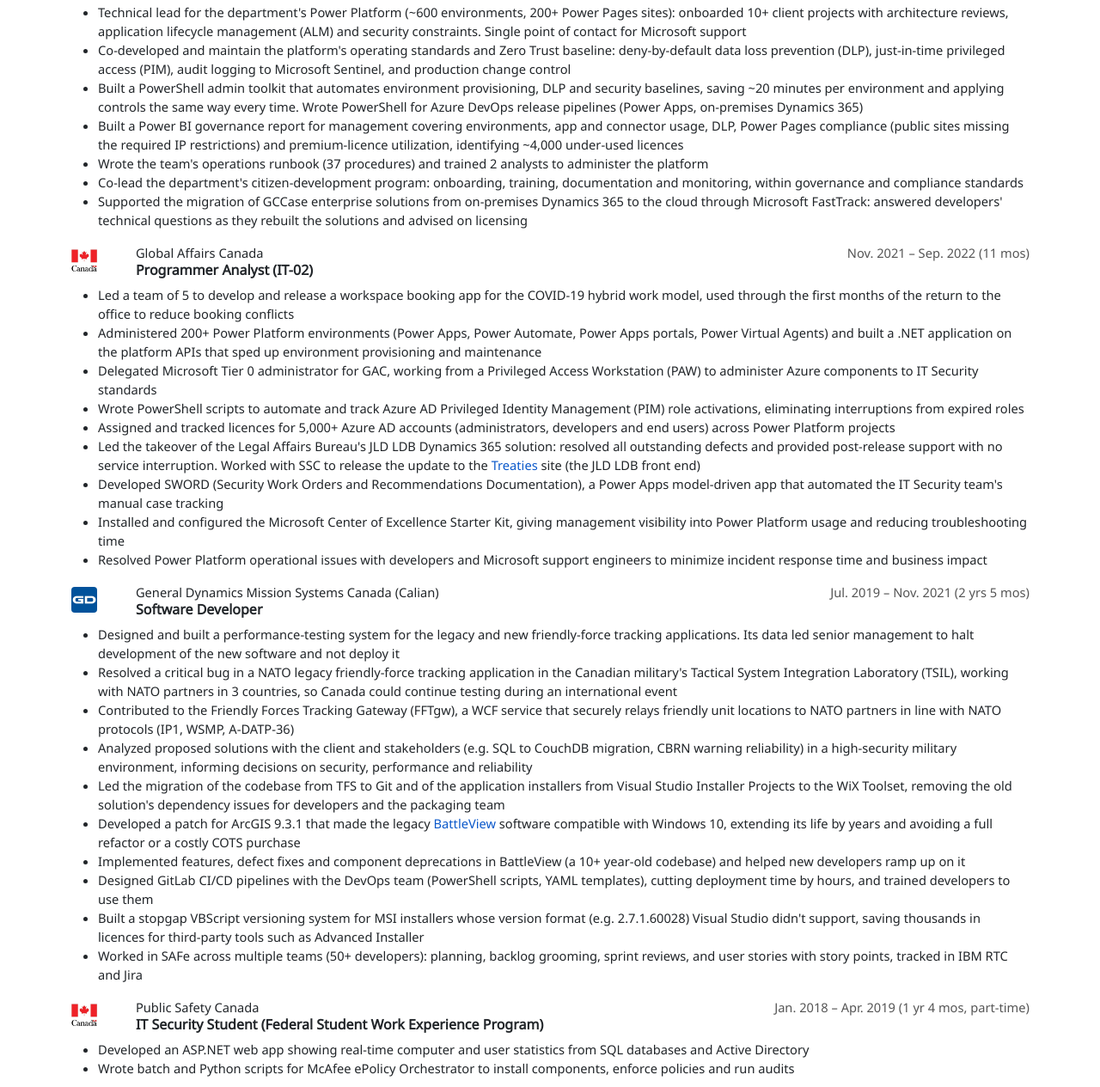
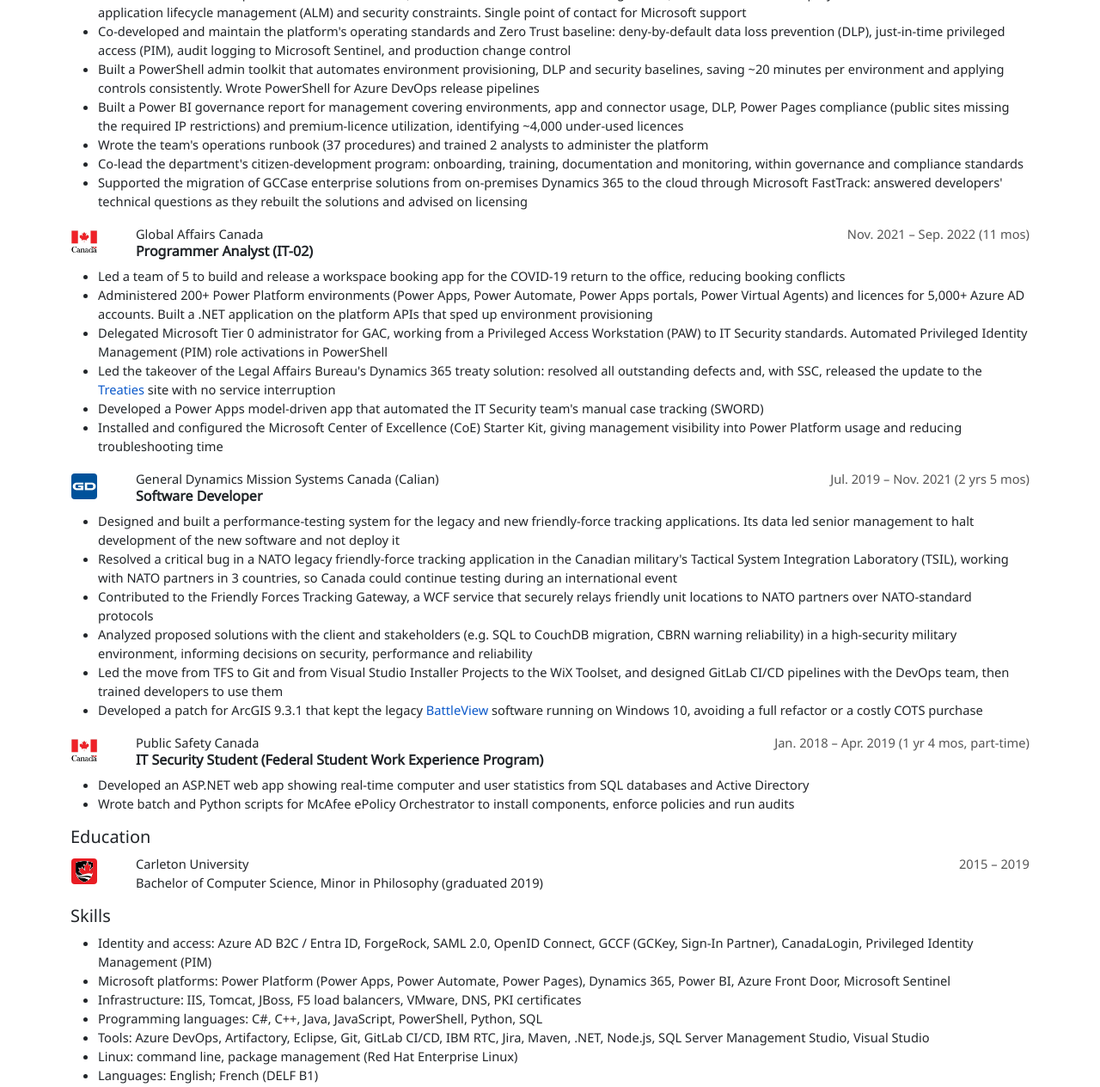
Before and after one commit to luvaihassanali/portfolio, a website: page cv/cv.html in a window 1280 px wide. Shown: the part 1048-2313 px from the top of the page at 86% size. Drawn offline with Linux system fonts and the light colour scheme.

Commit message:
Polish the CV: trim earlier roles and shorten bullets

```diff
--- a/cv/cv.html
+++ b/cv/cv.html
@@ -76,7 +76,7 @@
         <div class="row">
             <div class="col">
                 <h5>Summary</h5>
-                <p>IT professional with 7+ years in the Government of Canada and defence sectors, currently a Technical Advisor (IT-03) at Global Affairs Canada. Technical lead for the department's enterprise identity platform (Azure AD B2C, federated with the GC Credential Federation (GCCF / GCKey) and CanadaLogin over OpenID Connect), including its migration off ForgeRock, and for its Power Platform service. Advise the Director and Deputy Director on architecture, security and licensing, including a licensing change that saves $3M a year, and work with Shared Services Canada (SSC), Microsoft and partner departments to keep critical services running for 50,000+ users.</p>
+                <p>IT professional with 7+ years in the Government of Canada and defence sectors, currently a Technical Advisor (IT-03) at Global Affairs Canada. Technical lead for the department's Azure AD B2C identity platform, including its migration off ForgeRock, and for its Power Platform service. Advise the Director and Deputy Director on architecture, security and licensing, including a licensing change that saves $3M a year, and work with Shared Services Canada (SSC), Microsoft and partner departments to keep critical services running for 50,000+ users.</p>
                 <p><strong>Security clearance:</strong> Secret</p>
             </div>
         </div>
@@ -113,17 +113,18 @@
                 <div class="row">
                     <div class="col">
                         <ul>
-                            <li>Advise the Director, the Deputy Director and the Business Relationship Management team on identity, cloud-platform architecture, licensing and security risk. Prepared the options analysis for moving Azure AD B2C to Entra External ID (deadlines, sequencing, trade-offs), which led the department to prioritize CanadaLogin and defer the B2C migration</li>
+                            <li>Advise the Director, the Deputy Director and the Business Relationship Management team on identity, cloud-platform architecture, licensing and security risk</li>
+                            <li>Prepared the options analysis for moving Azure AD B2C to Entra External ID (deadlines, sequencing, trade-offs), which led the department to prioritize CanadaLogin and defer the migration</li>
                             <li>Recommended and carried out a licensing change that moved 5,000 users from $60 Case Management to $10 Power Apps Premium licences (per user per month), saving $3M a year</li>
-                            <li>Represent GAC to SSC, Microsoft, the GCCF / CanadaLogin service and vendors. Authorized technical representative to the GCKey, Interac and CanadaLogin Level 2 (technical) service desks</li>
+                            <li>Represent GAC to SSC, Microsoft, the GC Credential Federation (GCCF), CanadaLogin and vendors. Authorized technical representative to the GCKey, Interac and CanadaLogin Level 2 (technical) service desks</li>
                             <li>Liaison to the Enterprise Architecture committee, the Cloud First Initiative and the Technical Working Group. Maintain the Power Platform Authority to Operate (ATO) documentation and guide development teams through their ATOs</li>
                             <li>Acting Deputy Director (IT-04) for 2 months in 2024 (January and September): oversaw daily operations and a team of 8 and handled senior-management requests with no disruption to operations or timelines</li>
                         </ul>
                         <h6>Identity and Access Management: ForgeRock Enterprise Access Management (EAM) to Azure AD B2C<br></h6>
                         <ul>
-                            <li>Technical lead for moving 5 applications and 50,000+ users, including SSC critical applications (<a href="https://www.neics-nscei.canada.ca/" target="_blank">NEICS</a>, <a href="https://www.nexcol-nceel.canada.ca/" target="_blank">New EXCOL</a>), off the on-premises ForgeRock EAM platform to Azure AD B2C. Met the May 2025 decommissioning deadline, saving $300k a year in licences and avoiding ~$1M in server upgrades</li>
-                            <li>Designed the Azure AD B2C architecture: 5 tenants behind Azure Front Door, federated with GCCF (GCKey / Sign-In Partner) and CanadaLogin over OpenID Connect, serving 10 applications (5 web applications and 5 Power Pages sites)</li>
-                            <li>Built and maintain a policy-as-code repository and reference implementation (custom policies templated per tenant, a hardened ASP.NET reference application and 5 onboarding guides) used by 8 application teams, including all 5 EAM migrations and GAC's first CanadaLogin application</li>
+                            <li>Technical lead for moving 5 applications (including SSC's <a href="https://www.neics-nscei.canada.ca/" target="_blank">NEICS</a> and <a href="https://www.nexcol-nceel.canada.ca/" target="_blank">New EXCOL</a>) and 50,000+ users off ForgeRock EAM to Azure AD B2C, meeting the May 2025 decommissioning deadline. Saves $300K a year in licences and avoided ~$1M in server upgrades</li>
+                            <li>Designed the Azure AD B2C architecture: 5 tenants behind Azure Front Door, federated with GCCF (GCKey / Sign-In Partner) and CanadaLogin over OpenID Connect, serving 10 applications (5 web, 5 Power Pages)</li>
+                            <li>Built and maintain a policy-as-code repository and reference implementation (per-tenant policy templates, a hardened ASP.NET reference app, 5 onboarding guides) used by 8 application teams, including GAC's first CanadaLogin application</li>
                             <li>Own production releases of the B2C custom policies: reproducible builds, regression checks, and safeguards that keep existing users matched to their accounts</li>
                             <li>Applied privacy by design: minimized personal information in tokens and the directory, documented the pseudonymous trust model for client teams, and drafted GAC's response to the CanadaLogin provider's privacy review</li>
                             <li>Ran the dual-data-centre EAM platform (F5, VMware) with 100% availability outside maintenance windows for 2+ years: monthly patching with IT Security, certificate lifecycle, the LDAP export for the migration, and decommissioning</li>
@@ -133,7 +134,7 @@
                         <ul>
                             <li>Technical lead for the department's Power Platform (~600 environments, 200+ Power Pages sites): onboarded 10+ client projects with architecture reviews, application lifecycle management (ALM) and security constraints. Single point of contact for Microsoft support</li>
                             <li>Co-developed and maintain the platform's operating standards and Zero Trust baseline: deny-by-default data loss prevention (DLP), just-in-time privileged access (PIM), audit logging to Microsoft Sentinel, and production change control</li>
-                            <li>Built a PowerShell admin toolkit that automates environment provisioning, DLP and security baselines, saving ~20 minutes per environment and applying controls the same way every time. Wrote PowerShell for Azure DevOps release pipelines (Power Apps, on-premises Dynamics 365)</li>
+                            <li>Built a PowerShell admin toolkit that automates environment provisioning, DLP and security baselines, saving ~20 minutes per environment and applying controls consistently. Wrote PowerShell for Azure DevOps release pipelines</li>
                             <li>Built a Power BI governance report for management covering environments, app and connector usage, DLP, Power Pages compliance (public sites missing the required IP restrictions) and premium-licence utilization, identifying ~4,000 under-used licences</li>
                             <li>Wrote the team's operations runbook (37 procedures) and trained 2 analysts to administer the platform</li>
                             <li>Co-lead the department's citizen-development program: onboarding, training, documentation and monitoring, within governance and compliance standards</li>
@@ -151,15 +152,12 @@
                 <div class="row">
                     <div class="col">
                         <ul>
-                            <li>Led a team of 5 to develop and release a workspace booking app for the COVID-19 hybrid work model, used through the first months of the return to the office to reduce booking conflicts</li>
-                            <li>Administered 200+ Power Platform environments (Power Apps, Power Automate, Power Apps portals, Power Virtual Agents) and built a .NET application on the platform APIs that sped up environment provisioning and maintenance</li>
-                            <li>Delegated Microsoft Tier 0 administrator for GAC, working from a Privileged Access Workstation (PAW) to administer Azure components to IT Security standards</li>
-                            <li>Wrote PowerShell scripts to automate and track Azure AD Privileged Identity Management (PIM) role activations, eliminating interruptions from expired roles</li>
-                            <li>Assigned and tracked licences for 5,000+ Azure AD accounts (administrators, developers and end users) across Power Platform projects</li>
-                            <li>Led the takeover of the Legal Affairs Bureau's JLD LDB Dynamics 365 solution: resolved all outstanding defects and provided post-release support with no service interruption. Worked with SSC to release the update to the <a href="https://treaty-accord.gc.ca" target="_blank">Treaties</a> site (the JLD LDB front end)</li>
-                            <li>Developed SWORD (Security Work Orders and Recommendations Documentation), a Power Apps model-driven app that automated the IT Security team's manual case tracking</li>
-                            <li>Installed and configured the Microsoft Center of Excellence Starter Kit, giving management visibility into Power Platform usage and reducing troubleshooting time</li>
-                            <li>Resolved Power Platform operational issues with developers and Microsoft support engineers to minimize incident response time and business impact</li>
+                            <li>Led a team of 5 to build and release a workspace booking app for the COVID-19 return to the office, reducing booking conflicts</li>
+                            <li>Administered 200+ Power Platform environments (Power Apps, Power Automate, Power Apps portals, Power Virtual Agents) and licences for 5,000+ Azure AD accounts. Built a .NET application on the platform APIs that sped up environment provisioning</li>
+                            <li>Delegated Microsoft Tier 0 administrator for GAC, working from a Privileged Access Workstation (PAW) to IT Security standards. Automated Privileged Identity Management (PIM) role activations in PowerShell</li>
+                            <li>Led the takeover of the Legal Affairs Bureau's Dynamics 365 treaty solution: resolved all outstanding defects and, with SSC, released the update to the <a href="https://treaty-accord.gc.ca" target="_blank">Treaties</a> site with no service interruption</li>
+                            <li>Developed a Power Apps model-driven app that automated the IT Security team's manual case tracking (SWORD)</li>
+                            <li>Installed and configured the Microsoft Center of Excellence (CoE) Starter Kit, giving management visibility into Power Platform usage and reducing troubleshooting time</li>
                         </ul>
                     </div>
                 </div>
@@ -175,14 +173,10 @@
                         <ul>
                             <li>Designed and built a performance-testing system for the legacy and new friendly-force tracking applications. Its data led senior management to halt development of the new software and not deploy it</li>
                             <li>Resolved a critical bug in a NATO legacy friendly-force tracking application in the Canadian military's Tactical System Integration Laboratory (TSIL), working with NATO partners in 3 countries, so Canada could continue testing during an international event</li>
-                            <li>Contributed to the Friendly Forces Tracking Gateway (FFTgw), a WCF service that securely relays friendly unit locations to NATO partners in line with NATO protocols (IP1, WSMP, A-DATP-36)</li>
+                            <li>Contributed to the Friendly Forces Tracking Gateway, a WCF service that securely relays friendly unit locations to NATO partners over NATO-standard protocols</li>
                             <li>Analyzed proposed solutions with the client and stakeholders (e.g. SQL to CouchDB migration, CBRN warning reliability) in a high-security military environment, informing decisions on security, performance and reliability</li>
-                            <li>Led the migration of the codebase from TFS to Git and of the application installers from Visual Studio Installer Projects to the WiX Toolset, removing the old solution's dependency issues for developers and the packaging team</li>
-                            <li>Developed a patch for ArcGIS 9.3.1 that made the legacy&nbsp;<a href="https://proceedings.esri.com/library/userconf/proc07/papers/papers/pap_1414.pdf" target="_blank">BattleView</a>&nbsp;software compatible with Windows 10, extending its life by years and avoiding a full refactor or a costly COTS purchase</li>
-                            <li>Implemented features, defect fixes and component deprecations in BattleView (a 10+ year-old codebase) and helped new developers ramp up on it</li>
-                            <li>Designed GitLab CI/CD pipelines with the DevOps team (PowerShell scripts, YAML templates), cutting deployment time by hours, and trained developers to use them</li>
-                            <li>Built a stopgap VBScript versioning system for MSI installers whose version format (e.g. 2.7.1.60028) Visual Studio didn't support, saving thousands in licences for third-party tools such as Advanced Installer</li>
-                            <li>Worked in SAFe across multiple teams (50+ developers): planning, backlog grooming, sprint reviews, and user stories with story points, tracked in IBM RTC and Jira</li>
+                            <li>Led the move from TFS to Git and from Visual Studio Installer Projects to the WiX Toolset, and designed GitLab CI/CD pipelines with the DevOps team, then trained developers to use them</li>
+                            <li>Developed a patch for ArcGIS 9.3.1 that kept the legacy&nbsp;<a href="https://proceedings.esri.com/library/userconf/proc07/papers/papers/pap_1414.pdf" target="_blank">BattleView</a>&nbsp;software running on Windows 10, avoiding a full refactor or a costly COTS purchase</li>
                         </ul>
                     </div>
                 </div>
```
